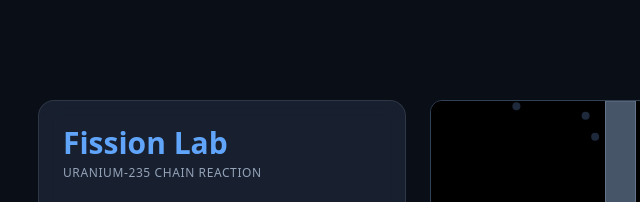
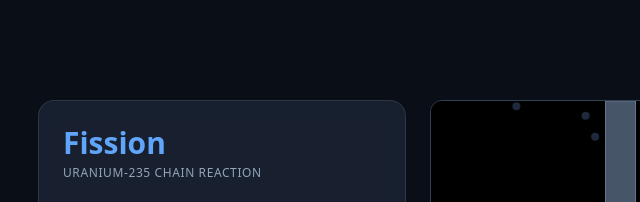
Before and after one commit to alamin415162/Nuclear_Fission-Reaction-simulator, a plain HTML site: page index.html in a window 1280 px wide. Shown: the top 202 px of the page, 26-666 px from the left. Drawn offline with nearby package versions, Linux system fonts and the light colour scheme.

Commit message:
Update index.html

```diff
--- a/index.html
+++ b/index.html
@@ -45,7 +45,7 @@
         <!-- Controls Sidebar -->
         <div class="panel p-6 rounded-2xl flex flex-col gap-6">
             <div>
-                <h1 class="text-3xl font-bold text-blue-400">Fission Lab</h1>
+                <h1 class="text-3xl font-bold text-blue-400">Fission</h1>
                 <p class="text-xs text-slate-400 mt-1 uppercase tracking-wider">Uranium-235 Chain Reaction</p>
             </div>
 
```
